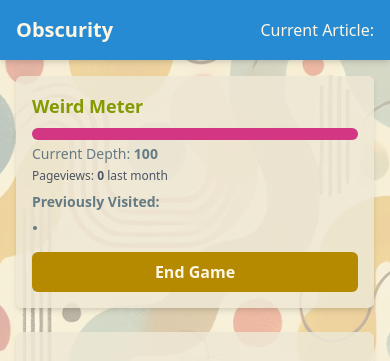
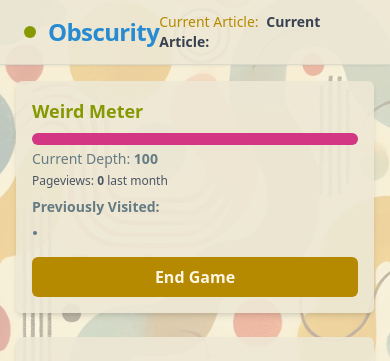
Before and after one commit to spohies/YRHacks-2025, a Flask app: template src/templates/game.html in a window 390 px wide. Shown: the top 361 px of the page. Run offline with Flask 3, Linux system fonts and the light colour scheme; the template is opened without the code that fills it, so the values that code supplies are empty.

Commit message:
make it look nice 	modified:   src/start.html 	modified:   src/templates/game.html

```diff
--- a/src/start.html
+++ b/src/start.html
@@ -3,7 +3,7 @@
 <head>
   <meta charset="UTF-8" />
   <meta name="viewport" content="width=device-width, initial-scale=1.0" />
-  <title>title title title</title>
+  <title>Obscurity</title>
 
   <!-- Tailwind CSS CDN -->
   <link href="https://cdn.jsdelivr.net/npm/tailwindcss@2.2.19/dist/tailwind.min.css" rel="stylesheet">
--- a/src/templates/game.html
+++ b/src/templates/game.html
@@ -8,7 +8,7 @@
   <style>
     :root {
       --solarized-base-bg: rgba(253, 246, 227, 1);
-      --solarized-base: rgba(238, 232, 213, 0.85);
+      --solarized-base: rgba(238, 232, 213, 0.9);
       --solarized-text: #657b83;
       --solarized-yellow: #b58900;
       --solarized-orange: #cb4b16;
@@ -59,14 +59,27 @@
       height: 100%;
       border-radius: 8px;
     }
+
+    .shadow-sm {
+  box-shadow: 0 1px 2px rgba(88, 110, 117, 0.1);
+}
   </style>
 </head>
 <body class="min-h-screen flex flex-col" data-start-title="{{ title }}">
 
   <!-- Header -->
-  <div class="w-full p-4 flex justify-between items-center shadow-md" style="background-color: var(--solarized-blue); color: var(--solarized-base-bg);">
-    <h1 class="text-xl font-bold">Obscurity</h1>
-    <span id="articleTitle">Current Article: <strong>testtest</strong></span>
+<div class="w-full px-6 py-3 flex items-center justify-between shadow-sm border-b"
+style="background-color: var(--solarized-base); color: var(--solarized-text); border-color: rgba(147, 161, 161, 0.2);">
+
+<div class="flex items-center space-x-3">
+<div class="w-3 h-3 rounded-full" style="background-color: var(--solarized-green);"></div>
+<h1 class="text-2xl font-bold tracking-tight" style="color: var(--solarized-blue);">Obscurity</h1>
+</div>
+
+<div class="text-sm md:text-base font-medium">
+<span style="color: var(--solarized-yellow);">Current Article:</span>
+<strong id="articleTitle" class="ml-1 text-sm md:text-base text-gray-700">Loading...</strong>
+</div>
 </div>
 
   <!-- Layout -->
@@ -114,10 +127,26 @@
 
   <script>
     function endGame() {
-      alert("GAME OVER");
+  const weirdness = parseInt(document.getElementById("depthCount").innerText);
+  const clicks = clickCount;
+  const score = Math.max(0, Math.floor((weirdness * 100) / (clicks || 1)));
+
+  document.getElementById("summaryWeirdness").innerText = weirdness;
+  document.getElementById("summaryClicks").innerText = clicks;
+  document.getElementById("summaryScore").innerText = score;
+
+  document.getElementById("summaryModal").classList.remove("hidden");
 }
 
-    let clickCount = 0;
+function closeSummary() {
+  document.getElementById("summaryModal").classList.add("hidden");
+}
+
+function startNewGame() {
+  location.reload();
+}
+
+    let clickCount = 1;
     let visitedArticles = [];
 
     async function goToArticle(articleTitle) {
@@ -160,8 +189,9 @@
   const bar = document.getElementById("obscurityBar");
   bar.style.width = `${weirdness}%`;
   bar.title = `${views} views last month`;
-      document.getElementById("depthCount").innerText = Math.floor(weirdness);
+  document.getElementById("pageviewsCount").innerText = views.toLocaleString();
 }
+
 
     function updateVisitedList() {
       const list = document.getElementById("visitedList");
@@ -188,5 +218,19 @@ document.addEventListener("DOMContentLoaded", () => {
     goToArticle(startArticle);
   });
   </script>
+
+  <!-- Game Summary Modal -->
+<div id="summaryModal" class="fixed inset-0 bg-black bg-opacity-50 flex items-center justify-center z-50 hidden">
+  <div class="bg-white p-6 rounded-lg max-w-sm w-full text-center shadow-lg" style="background-color: var(--solarized-base); color: var(--solarized-text);">
+    <h2 class="text-xl font-bold mb-4">Game Summary</h2>
+    <p><strong>Max Weirdness:</strong> <span id="summaryWeirdness">0</span></p>
+    <p><strong>Total Clicks:</strong> <span id="summaryClicks">0</span></p>
+    <p><strong>Total Score:</strong> <span id="summaryScore">0</span></p>
+    <div class="mt-6 flex justify-between gap-4">
+      <button onclick="closeSummary()" class="flex-1 py-2 rounded-md font-semibold" style="background-color: var(--solarized-yellow); color: var(--solarized-base-bg);">Close</button>
+      <button onclick="startNewGame()" class="flex-1 py-2 rounded-md font-semibold" style="background-color: var(--solarized-blue); color: var(--solarized-base-bg);">New Game</button>
+    </div>
+  </div>
+</div>
 </body>
 </html>
```
Lines whose indentation alone changed are shown as unchanged.
